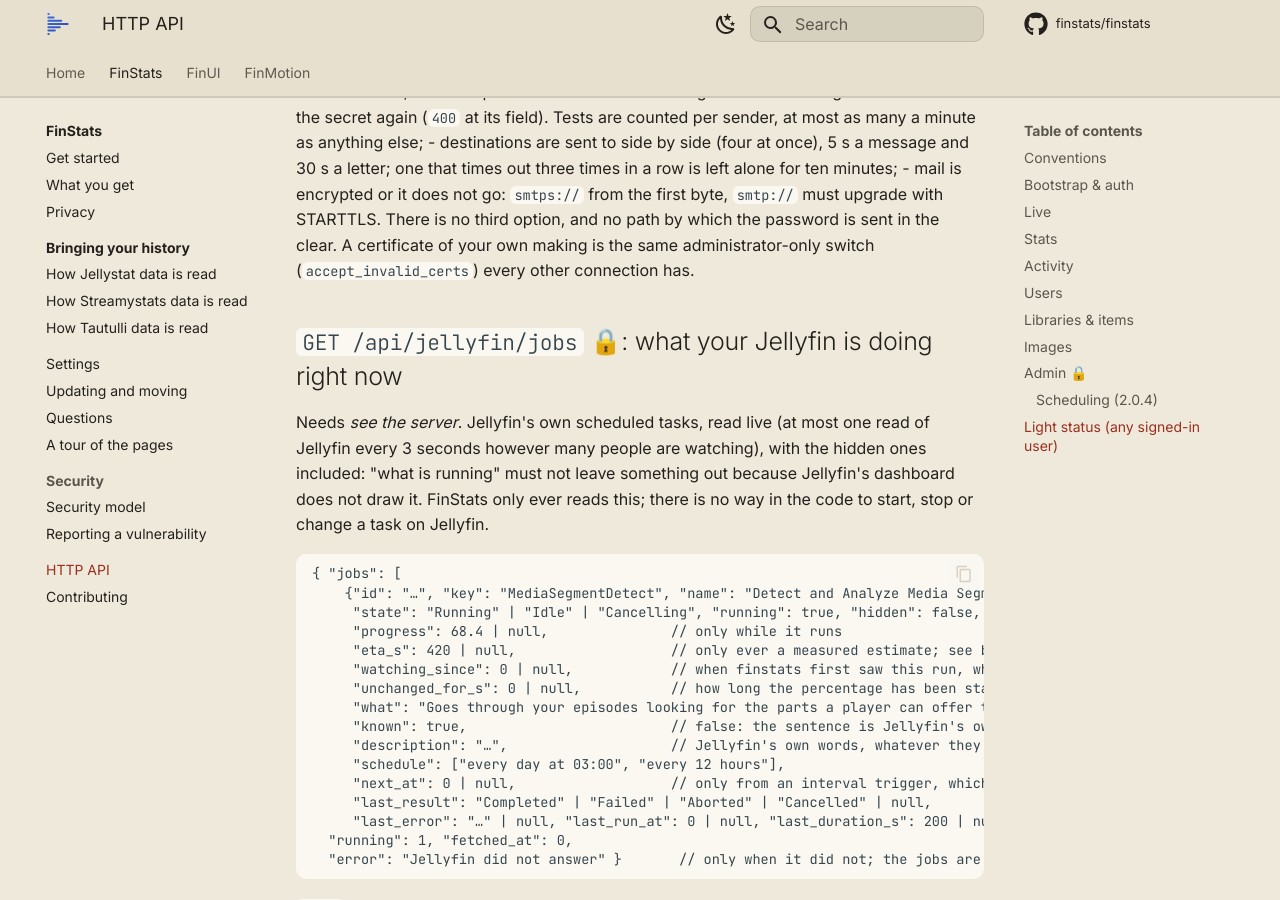
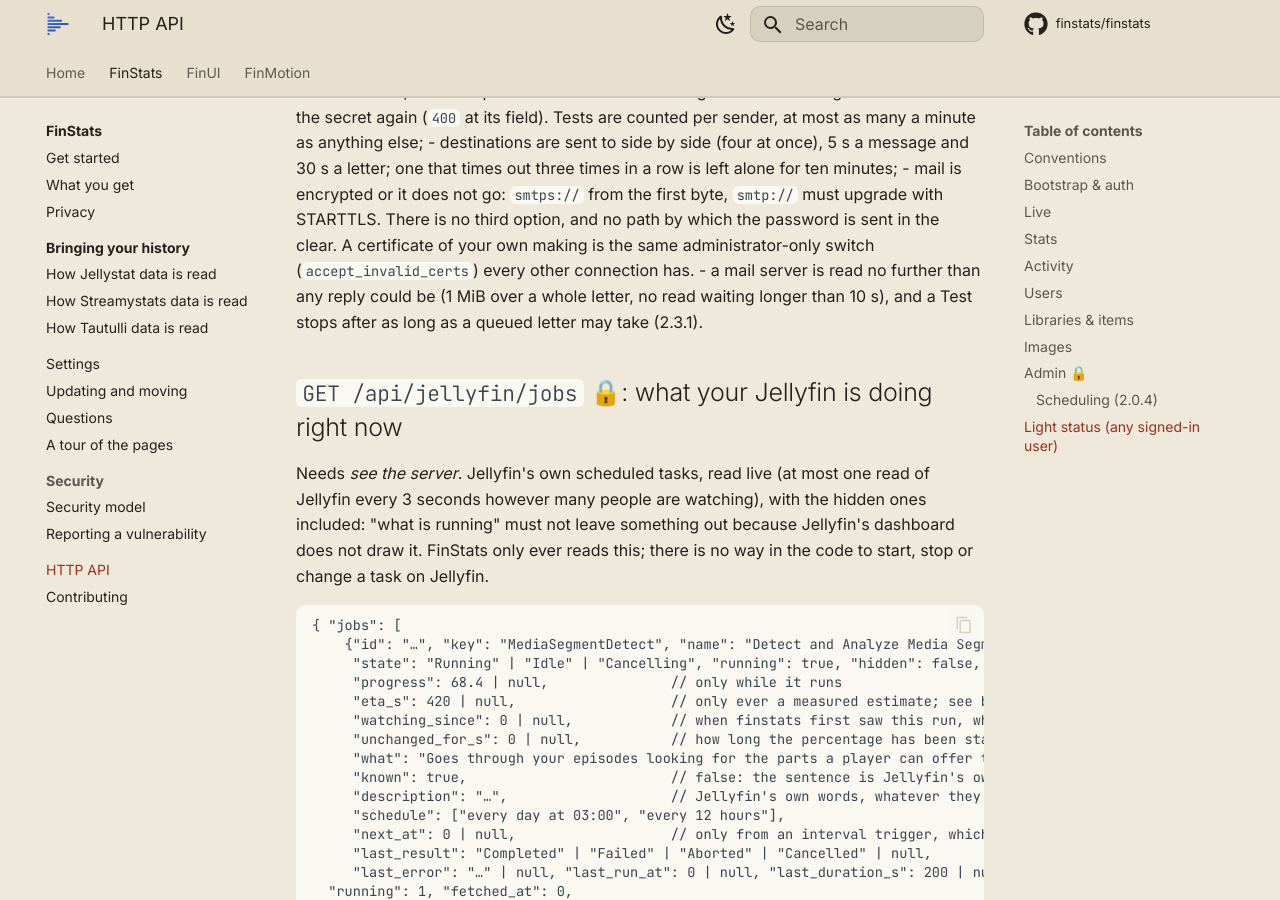
Before and after one commit to finstats/docs, an MkDocs documentation site: the page built from docs/finstats/api.md, in a window 1280 px wide and 900 px high, scrolled down 38673 px. Built offline with MkDocs 1.6.1 and Material for MkDocs 9.7.7, drawn with Linux system fonts in a browser that asks for light colours; comment, search, counter and statistics services are not loaded.

Commit message:
docs(finstats): a mail server's reply has a ceiling, and a test stops in time

```diff
--- a/docs/finstats/api.md
+++ b/docs/finstats/api.md
@@ -1381,6 +1381,8 @@ title is not markup), Pushover and Pushbullet what they take; email is a plain-t
 - mail is encrypted or it does not go: `smtps://` from the first byte, `smtp://` must upgrade with STARTTLS. There is no
   third option, and no path by which the password is sent in the clear. A certificate of your own making is the same
   administrator-only switch (`accept_invalid_certs`) every other connection has.
+- a mail server is read no further than any reply could be (1 MiB over a whole letter, no read waiting longer than
+  10 s), and a Test stops after as long as a queued letter may take (2.3.1).
 
 
 ## `GET /api/jellyfin/jobs` 🔒: what your Jellyfin is doing right now
```
